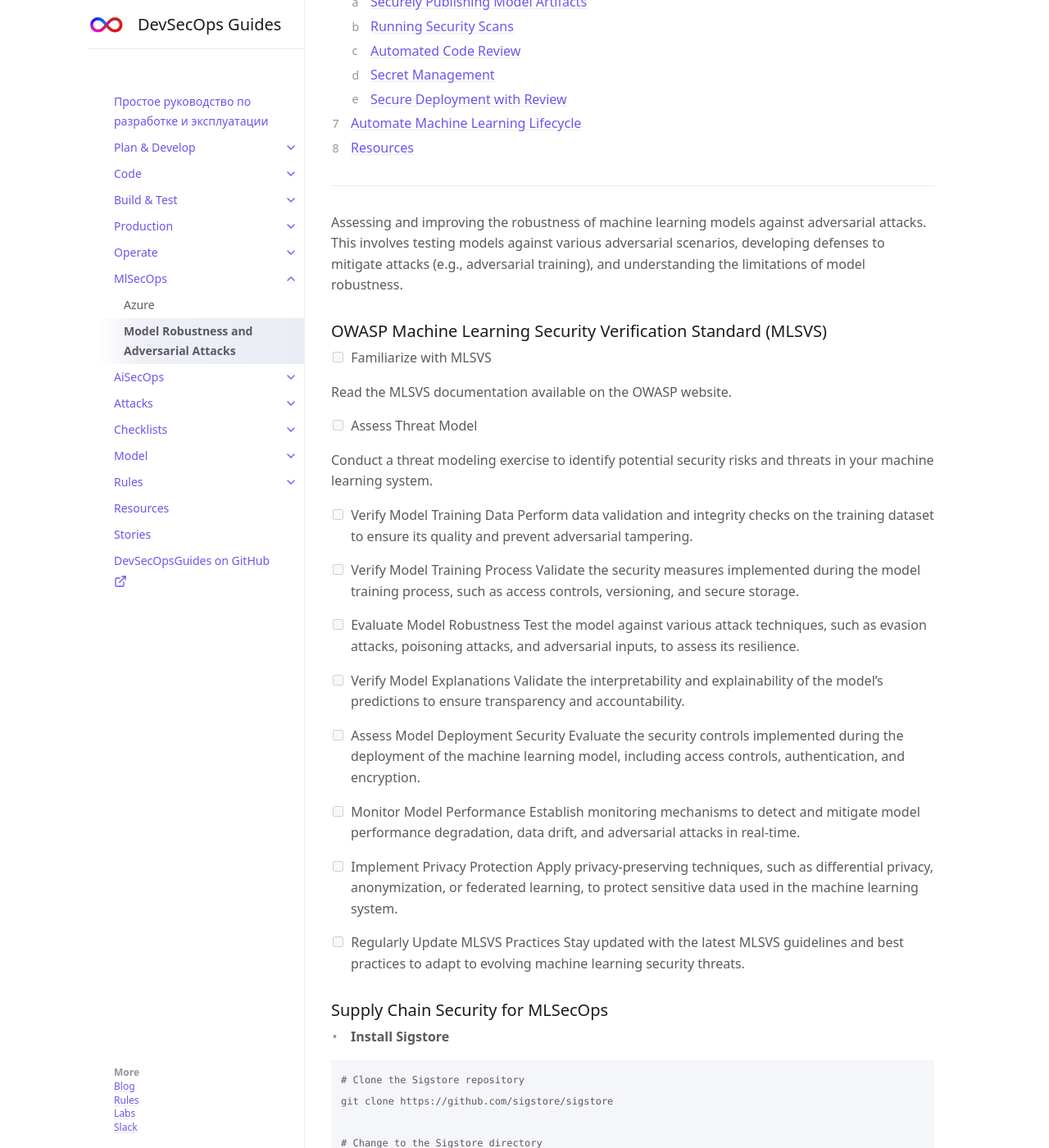
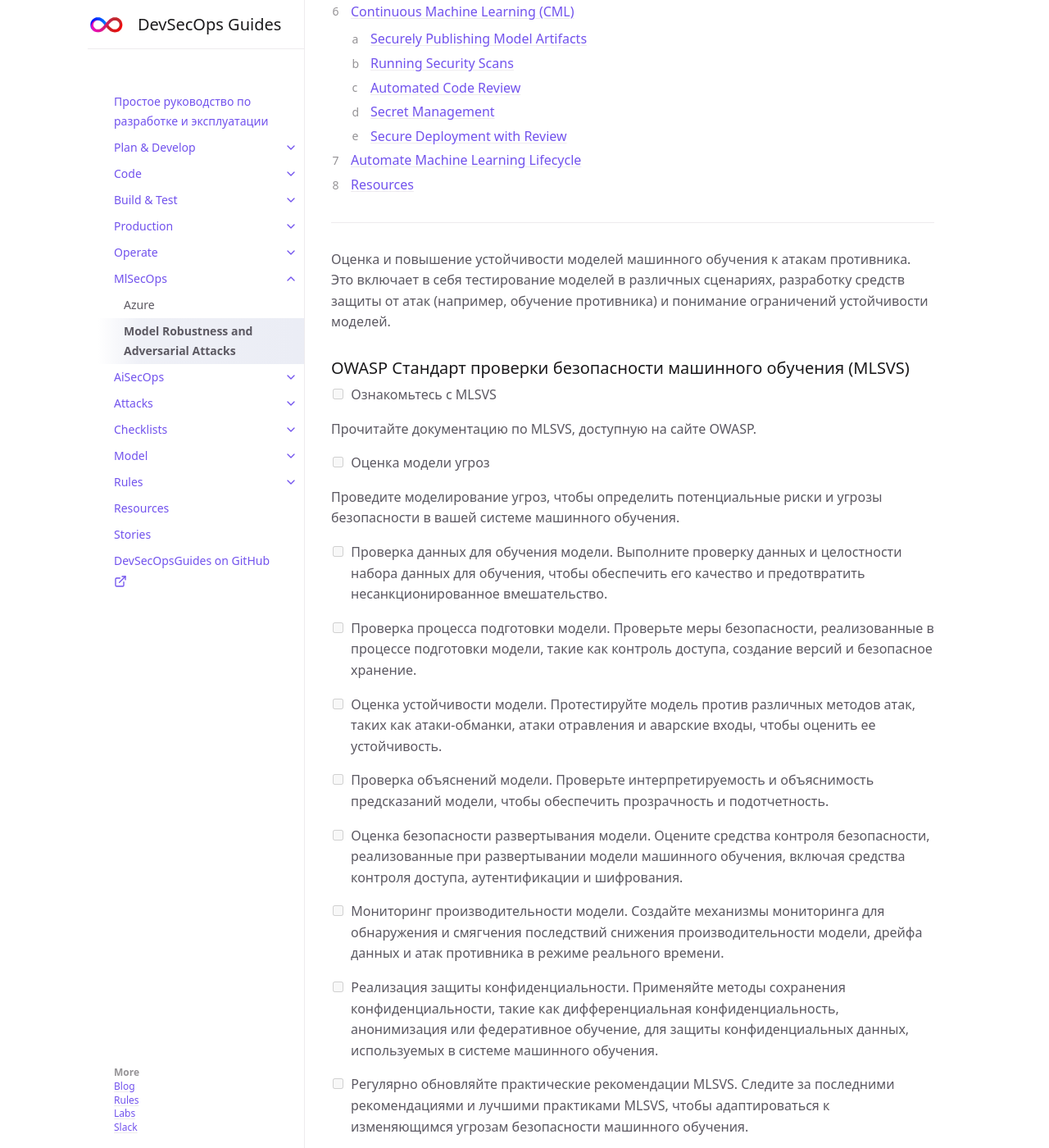
Before and after one commit to 2artem2/Work-Stuff, a Jekyll site: the page built from docs/mlsecops/modelrobustnessandadversarialattacks.md, in a window 1280 px wide and 1400 px high, scrolled down 749 px. Shown: the whole window at 82% size. Built offline with Jekyll 4.4.1, drawn with Linux system fonts in a browser that asks for light colours; some of the changed text lies outside the part shown.

Commit message:
modelrobustnessandadversarialattacks.md

````diff
--- a/docs/mlsecops/modelrobustnessandadversarialattacks.md
+++ b/docs/mlsecops/modelrobustnessandadversarialattacks.md
@@ -4,10 +4,10 @@ title: Model Robustness and Adversarial Attacks
 parent: MlSecOps
 ---
 
-# Model Robustness and Adversarial Attacks
+# Устойчивость моделей и атаки противника
 {: .no_toc }
 
-## Table of contents
+## Оглавление
 {: .no_toc .text-delta }
 
 1. TOC
@@ -17,57 +17,57 @@ parent: MlSecOps
 
 
 
-Assessing and improving the robustness of machine learning models against adversarial attacks. This involves testing models against various adversarial scenarios, developing defenses to mitigate attacks (e.g., adversarial training), and understanding the limitations of model robustness.
+Оценка и повышение устойчивости моделей машинного обучения к атакам противника. Это включает в себя тестирование моделей в различных сценариях, разработку средств защиты от атак (например, обучение противника) и понимание ограничений устойчивости моделей.
 
 
 
-## OWASP Machine Learning Security Verification Standard (MLSVS)
+## OWASP Стандарт проверки безопасности машинного обучения (MLSVS)
 
 
-- [ ] Familiarize with MLSVS
+- [ ] Ознакомьтесь с MLSVS
 
-Read the MLSVS documentation available on the OWASP website.
+Прочитайте документацию по MLSVS, доступную на сайте OWASP.
 
-- [ ] Assess Threat Model
+- [ ] Оценка модели угроз
 
-Conduct a threat modeling exercise to identify potential security risks and threats in your machine learning system.
+Проведите моделирование угроз, чтобы определить потенциальные риски и угрозы безопасности в вашей системе машинного обучения.
 
-- [ ] Verify Model Training Data  Perform data validation and integrity checks on the training dataset to ensure its quality and prevent adversarial tampering.
+- [ ] Проверка данных для обучения модели. Выполните проверку данных и целостности набора данных для обучения, чтобы обеспечить его качество и предотвратить несанкционированное вмешательство.
 
-- [ ] Verify Model Training Process Validate the security measures implemented during the model training process, such as access controls, versioning, and secure storage.
+- [ ] Проверка процесса подготовки модели. Проверьте меры безопасности, реализованные в процессе подготовки модели, такие как контроль доступа, создание версий и безопасное хранение.
 
-- [ ] Evaluate Model Robustness Test the model against various attack techniques, such as evasion attacks, poisoning attacks, and adversarial inputs, to assess its resilience.
+- [ ] Оценка устойчивости модели. Протестируйте модель против различных методов атак, таких как атаки-обманки, атаки отравления и аварские входы, чтобы оценить ее устойчивость.
 
-- [ ] Verify Model Explanations Validate the interpretability and explainability of the model's predictions to ensure transparency and accountability.
+- [ ] Проверка объяснений модели. Проверьте интерпретируемость и объяснимость предсказаний модели, чтобы обеспечить прозрачность и подотчетность.
 
-- [ ] Assess Model Deployment Security  Evaluate the security controls implemented during the deployment of the machine learning model, including access controls, authentication, and encryption.
+- [ ] Оценка безопасности развертывания модели. Оцените средства контроля безопасности, реализованные при развертывании модели машинного обучения, включая средства контроля доступа, аутентификации и шифрования.
 
-- [ ] Monitor Model Performance Establish monitoring mechanisms to detect and mitigate model performance degradation, data drift, and adversarial attacks in real-time.
+- [ ] Мониторинг производительности модели. Создайте механизмы мониторинга для обнаружения и смягчения последствий снижения производительности модели, дрейфа данных и атак противника в режиме реального времени.
 
-- [ ] Implement Privacy Protection  Apply privacy-preserving techniques, such as differential privacy, anonymization, or federated learning, to protect sensitive data used in the machine learning system.
+- [ ] Реализация защиты конфиденциальности. Применяйте методы сохранения конфиденциальности, такие как дифференциальная конфиденциальность, анонимизация или федеративное обучение, для защиты конфиденциальных данных, используемых в системе машинного обучения.
 
-- [ ] Regularly Update MLSVS Practices  Stay updated with the latest MLSVS guidelines and best practices to adapt to evolving machine learning security threats.
+- [ ] Регулярно обновляйте практические рекомендации MLSVS. Следите за последними рекомендациями и лучшими практиками MLSVS, чтобы адаптироваться к изменяющимся угрозам безопасности машинного обучения.
 
 
-## Supply Chain Security for MLSecOps
+## Безопасность цепочки поставок для MLSecOps
 
-* **Install Sigstore**
+* **Установите Sigstore**
 
 ```
-# Clone the Sigstore repository
+# Клонируйте репозиторий Sigstore
 git clone https://github.com/sigstore/sigstore
 
-# Change to the Sigstore directory
+# Перейдите в каталог Sigstore
 cd sigstore
 
-# Install the Sigstore CLI
+# Установите Sigstore CLI
 make install
 ```
 
-* **Generate and manage cryptographic keys**
+* **Генерация и управление криптографическими ключами**
 
 ```
-# Generate a new key pair
+# Создайте новую пару ключей
 sigstore keygen
 
 # List the available keys
````
